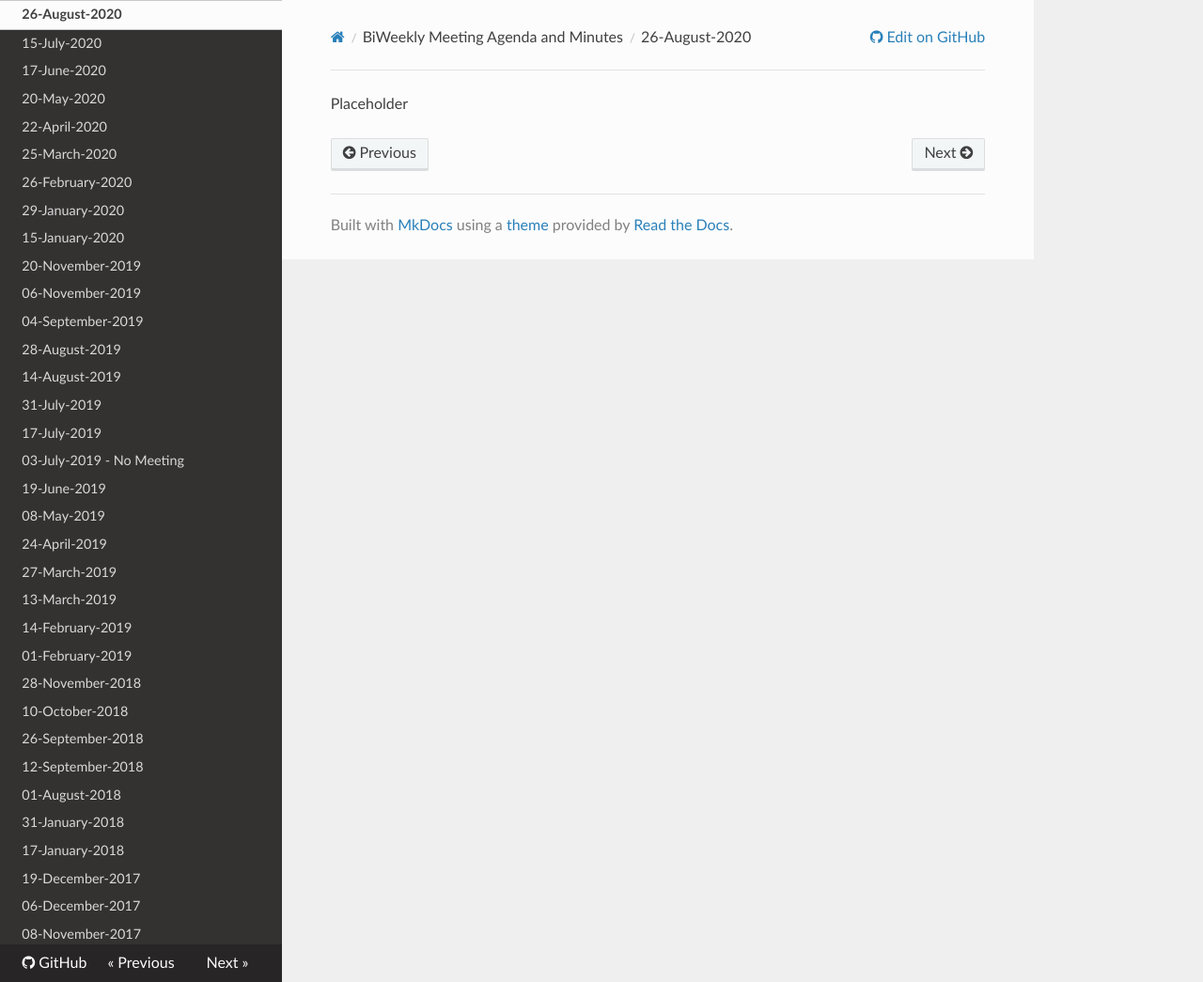
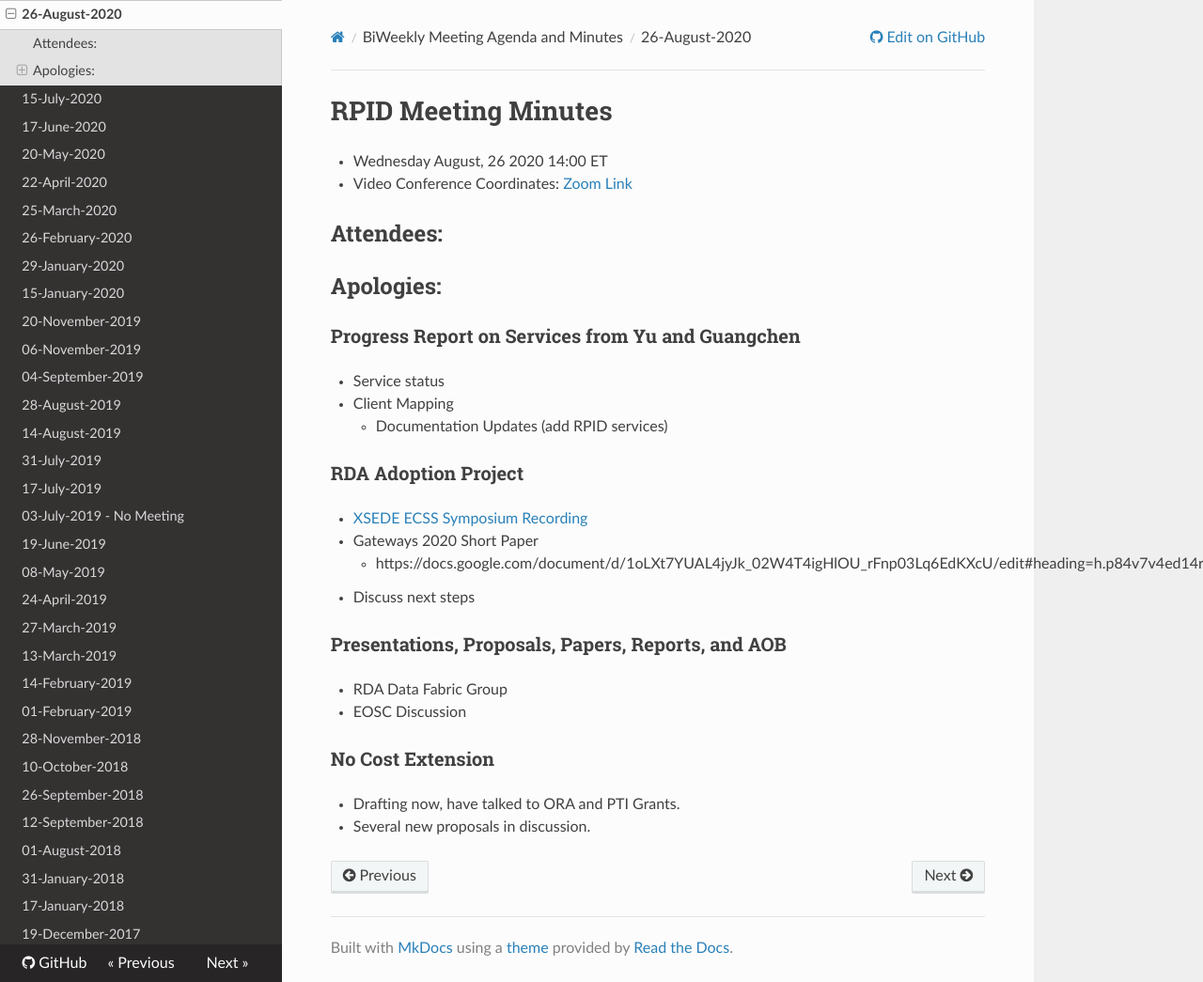
Before and after one commit to rpidproject/rpid, an MkDocs documentation site: the page built from docs/26-August-2020.md, in a window 1280 px wide and 1045 px high. Shown: the whole window at 94% size. Built offline with MkDocs 1.6.1, drawn with Linux system fonts in a browser that asks for light colours; nearby versions of some CDN libraries; old or Windows-style settings are respelled for this version of MkDocs.

Commit message:
Update 26-August-2020.md

```diff
--- a/docs/26-August-2020.md
+++ b/docs/26-August-2020.md
@@ -1 +1,25 @@
-Placeholder
+# RPID Meeting Minutes
+   * Wednesday August, 26 2020 14:00 ET
+   * Video Conference Coordinates: [Zoom Link](https://iu.zoom.us/my/rquick)
+
+## Attendees:
+## Apologies:
+
+### Progress Report on Services from Yu and Guangchen
+   * Service status
+   * Client Mapping
+      * Documentation Updates (add RPID services)
+
+### RDA Adoption Project
+   * [XSEDE ECSS Symposium Recording](https://www.xsede.org/for-users/ecss/ecss-symposium)
+   * Gateways 2020 Short Paper
+      * https://docs.google.com/document/d/1oLXt7YUAL4jyJk_02W4T4igHlOU_rFnp03Lq6EdKXcU/edit#heading=h.p84v7v4ed14r
+   * Discuss next steps
+
+### Presentations, Proposals, Papers, Reports, and AOB
+   * RDA Data Fabric Group
+   * EOSC Discussion
+
+### No Cost Extension
+   * Drafting now, have talked to ORA and PTI Grants.
+   * Several new proposals in discussion.
```
